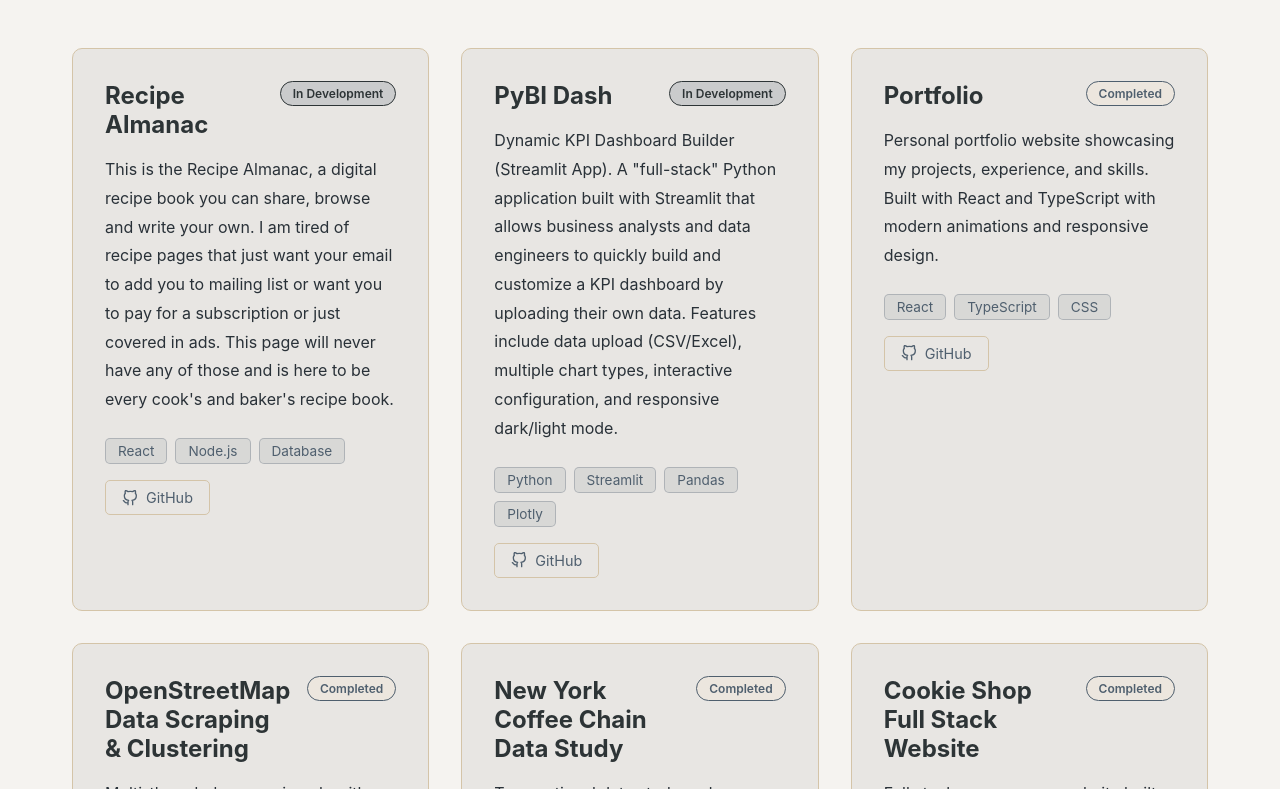
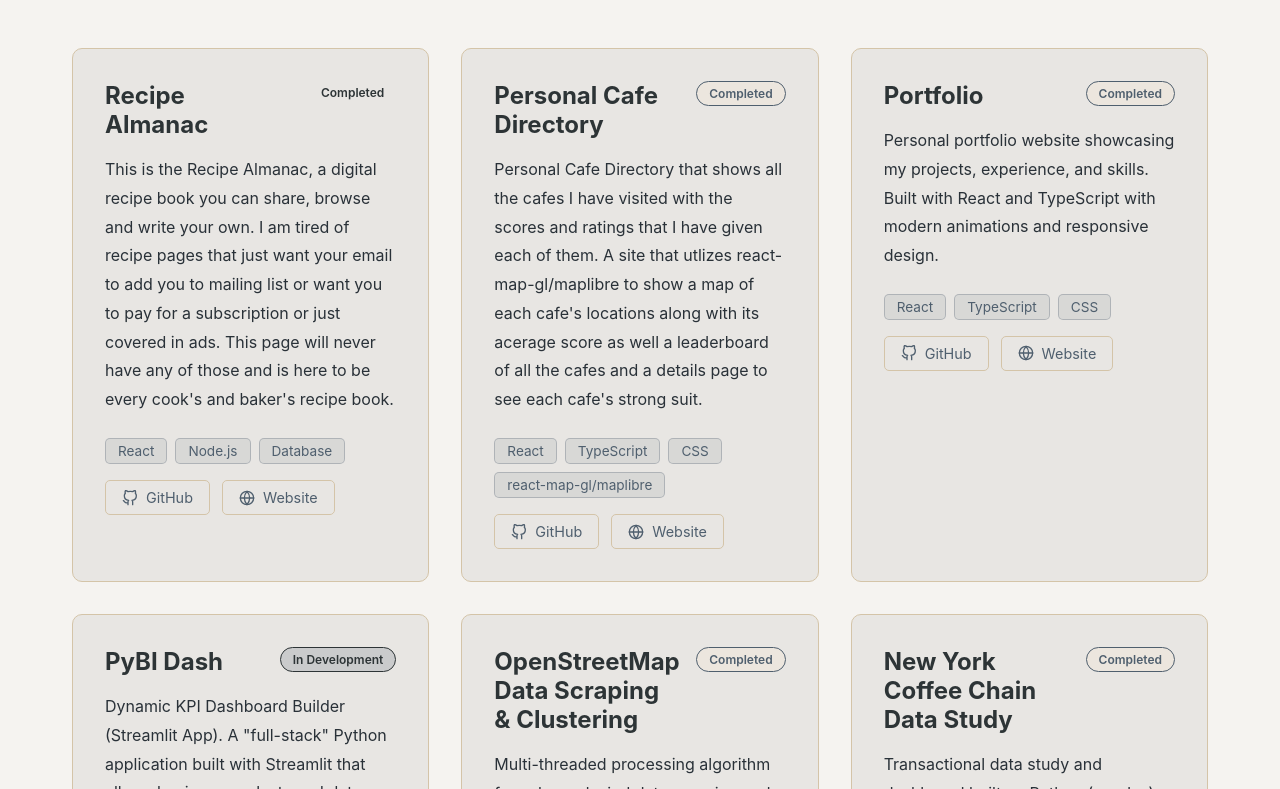
Before and after one commit to moayed-abdalla/portfolio, a React (Vite) app: page / in a window 1280 px wide. Shown: the part 1611-2400 px from the top of the page. Built offline with nearby package versions, Linux system fonts and the light colour scheme.

Commit message:
Projects Update

```diff
--- a/src/App.css
+++ b/src/App.css
@@ -737,11 +737,18 @@
   border: 1px solid rgba(79, 95, 110, 0.3);
 }
 
-.project-github-link {
+.project-links {
+  display: flex;
+  flex-wrap: wrap;
+  gap: 0.75rem;
+  margin-top: 1rem;
+}
+
+.project-github-link,
+.project-website-link {
   display: inline-flex;
   align-items: center;
   gap: 0.5rem;
-  margin-top: 1rem;
   padding: 0.5rem 1rem;
   color: var(--primary-color);
   text-decoration: none;
@@ -751,13 +758,15 @@
   font-size: 0.9rem;
 }
 
-.project-github-link:hover {
+.project-github-link:hover,
+.project-website-link:hover {
   background: rgba(250, 228, 197, 0.1);
   border-color: var(--primary-color);
   transform: translateY(-2px);
 }
 
-.github-icon {
+.github-icon,
+.website-icon {
   display: flex;
   align-items: center;
   justify-content: center;
@@ -766,7 +775,8 @@
   flex-shrink: 0;
 }
 
-.github-icon svg {
+.github-icon svg,
+.website-icon svg {
   width: 100%;
   height: 100%;
   stroke: currentColor;
--- a/src/App.tsx
+++ b/src/App.tsx
@@ -3,10 +3,11 @@
 
 interface Project {
   title: string
-  status: 'development' | 'completed'
+  status: 'development' | 'completed' | 'V1.1'
   description: string
   technologies: string[]
   githubUrl: string
+  websiteUrl: string
 }
 
 interface Experience {
@@ -35,11 +36,30 @@
 const PROJECTS: Project[] = [
   {
     title: 'Recipe Almanac',
-    status: 'development',
+    status: 'V1.1',
     description:
       "This is the Recipe Almanac, a digital recipe book you can share, browse and write your own. I am tired of recipe pages that just want your email to add you to mailing list or want you to pay for a subscription or just covered in ads. This page will never have any of those and is here to be every cook's and baker's recipe book.",
     technologies: ['React', 'Node.js', 'Database'],
-    githubUrl: 'https://github.com/moayed-abdalla/Recipe_Almanac'
+    githubUrl: 'https://github.com/moayed-abdalla/Recipe_Almanac',
+    websiteUrl: 'https://recipealmanac.xyz'
+  },
+  {
+    title: 'Personal Cafe Directory',
+    status: 'completed',
+    description:
+    'Personal Cafe Directory that shows all the cafes I have visited with the scores and ratings that I have given each of them. A site that utlizes react-map-gl/maplibre to show a map of each cafe\'s locations along with its acerage score as well a leaderboard of all the cafes and a details page to see each cafe\'s strong suit.',
+    technologies: ['React', 'TypeScript', 'CSS', 'react-map-gl/maplibre'],
+    githubUrl: 'https://github.com/moayed-abdalla/Cafe_Directory',
+    websiteUrl: 'https://cafe-directory.vercel.app'
+  },
+  {
+    title: 'Portfolio',
+    status: 'completed',
+    description:
+    'Personal portfolio website showcasing my projects, experience, and skills. Built with React and TypeScript with modern animations and responsive design.',
+    technologies: ['React', 'TypeScript', 'CSS'],
+    githubUrl: 'https://github.com/moayed-abdalla/portfolio',
+    websiteUrl: 'https://moayed.xyz'
   },
   {
     title: 'PyBI Dash',
@@ -47,15 +67,8 @@
     description:
       'Dynamic KPI Dashboard Builder (Streamlit App). A "full-stack" Python application built with Streamlit that allows business analysts and data engineers to quickly build and customize a KPI dashboard by uploading their own data. Features include data upload (CSV/Excel), multiple chart types, interactive configuration, and responsive dark/light mode.',
     technologies: ['Python', 'Streamlit', 'Pandas', 'Plotly'],
-    githubUrl: 'https://github.com/moayed-abdalla/PyBI_2.0'
-  },
-  {
-    title: 'Portfolio',
-    status: 'completed',
-    description:
-      'Personal portfolio website showcasing my projects, experience, and skills. Built with React and TypeScript with modern animations and responsive design.',
-    technologies: ['React', 'TypeScript', 'CSS'],
-    githubUrl: 'https://github.com/moayed-abdalla/portfolio'
+    githubUrl: 'https://github.com/moayed-abdalla/PyBI_2.0',
+    websiteUrl: ''
   },
   {
     title: 'OpenStreetMap Data Scraping & Clustering',
@@ -63,7 +76,8 @@
     description:
       'Multi-threaded processing algorithm for solar and wind data scraping and clustering from OpenStreetMap. (Under NDA)',
     technologies: ['Python', 'Multi-threading', 'Data Scraping', 'Clustering'],
-    githubUrl: 'https://github.com/moayed-abdalla'
+    githubUrl: 'https://github.com/moayed-abdalla/Private-Ambrrr-Work/blob/master/V5.2%20.py',
+    websiteUrl: ''
   },
   {
     title: 'New York Coffee Chain Data Study',
@@ -71,28 +85,21 @@
     description:
       'Transactional data study and dashboard built on Python (pandas) using Streamlit and Plotly to analyze coffee chain performance and provide business insights.',
     technologies: ['Python', 'Pandas', 'Streamlit', 'Plotly', 'Data Analysis'],
-    githubUrl: 'https://github.com/moayed-abdalla'
-  },
-  {
-    title: 'Cookie Shop Full Stack Website',
-    status: 'completed',
-    description:
-      'Full stack e-commerce website built with JavaScript, React, and Node.js using SQL for data management on Supabase.',
-    technologies: ['JavaScript', 'React', 'Node.js', 'SQL', 'Supabase'],
-    githubUrl: 'https://github.com/moayed-abdalla'
+    githubUrl: 'https://github.com/moayed-abdalla/Data-Projects-Profile/blob/main/Coffee_Shop_Data/Coffee_Shop_Dashboard.py',
+    websiteUrl: ''
   }
 ]
 
 const EXPERIENCES: Experience[] = [
   {
-    title: 'Technical Manager',
+    title: 'Technical Lead',
     company: 'Impact Fundry',
     location: 'London (Hybrid)',
     period: 'July 2025 – Ongoing',
     responsibilities: [
       'Project management and team coordination, using agile methodology to optimise company workflows',
-      'Developing and maintaining websites and backend automation systems',
-      'Tracking company internal and external metrics, building dashboards and advising on business direction based on data'
+      'Developed Internal operations tool which replaces numerous subscriptions and other tools to streamline company workflows and improve integration between tools such as Trello, Notion, Pandadoc, etc. all in one platform',
+      'Tracking company internal and external metrics, building dashboards to analyse company performance and advising on business direction based on data'
     ]
   },
   {
@@ -321,6 +328,7 @@
                     <span key={i} className="tech-tag">{tech}</span>
                   ))}
                 </div>
+                <div className="project-links">
                   <a
                     href={project.githubUrl}
                     target="_blank"
@@ -334,6 +342,24 @@
                     </span>
                     GitHub
                   </a>
+                  {project.websiteUrl !== '' && (
+                    <a
+                      href={project.websiteUrl}
+                      target="_blank"
+                      rel="noopener noreferrer"
+                      className="project-website-link"
+                    >
+                      <span className="website-icon">
+                        <svg xmlns="http://www.w3.org/2000/svg" viewBox="0 0 24 24" fill="none" stroke="currentColor" strokeWidth="2" strokeLinecap="round" strokeLinejoin="round">
+                          <circle cx="12" cy="12" r="10"></circle>
+                          <line x1="2" y1="12" x2="22" y2="12"></line>
+                          <path d="M12 2a15.3 15.3 0 0 1 4 10 15.3 15.3 0 0 1-4 10 15.3 15.3 0 0 1-4-10 15.3 15.3 0 0 1 4-10z"></path>
+                        </svg>
+                      </span>
+                      Website
+                    </a>
+                  )}
+                </div>
               </div>
             ))}
           </div>
```
Lines whose indentation alone changed are shown as unchanged.
